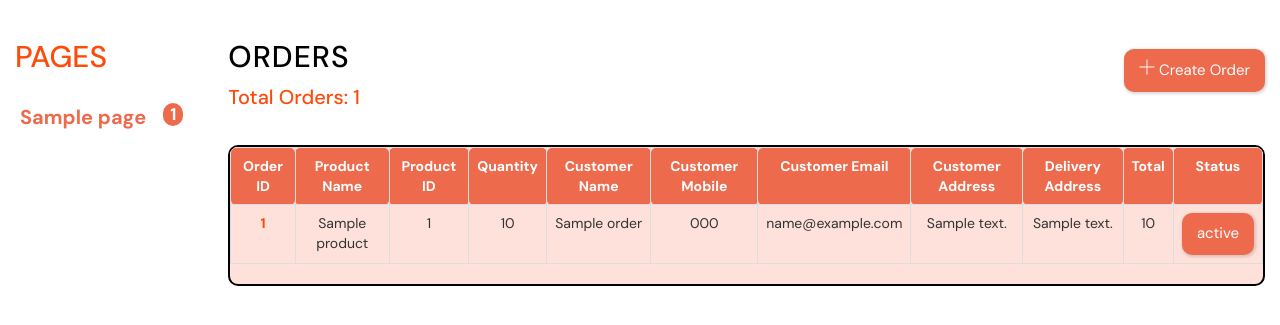
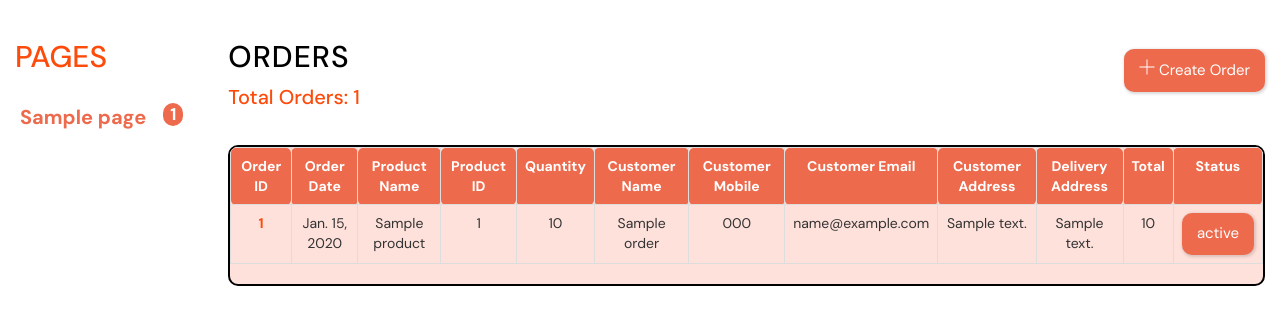
Before and after one commit to asim-anwar/accordapp, a Django app: page / in a window 1280 px wide. Shown: the part 201-526 px from the top of the page. Run offline with Django 3.2, Linux system fonts and the light colour scheme; a user stored in the database is signed in; tables that the repository leaves empty hold one stand-in row (values such as "Sample post"); grey boxes marked "Sample" are stand-in pictures; some libraries are stand-ins or nearby versions.

Commit message:
some more fixes

```diff
--- a/accordappmain/accord/templates/accord/feed_component.html
+++ b/accordappmain/accord/templates/accord/feed_component.html
@@ -105,6 +105,7 @@
     <table class="table table-hover table-bordered" style="background-color: #ffe1db;">
         <tr>
             <th>Order ID</th>
+            <th>Order Date</th>
             <th>Product Name</th>
             {#            <th>Product Details</th>#}
             <th>Product ID</th>
@@ -127,6 +128,9 @@
 
                     <span><a href="update_order/{{ order.id }}" id="order_details">{{ order.order_id }}</a></span>
 
+                </td>
+                <td>
+                    {{ order.created_date.date }}
                 </td>
                 <td>
                     {{ order.product.product_name }}
--- a/accordappmain/accord/views.py
+++ b/accordappmain/accord/views.py
@@ -347,7 +347,7 @@ def create_task(request):
             task.created_date = datetime.datetime.now()
             task.assign_date = datetime.datetime.now()
             task.assigned_to = User.objects.get(username=request.POST.get('assigned_to'))
-            # task.preorder = int(request.POST.get('price')) * (30 / 100)
+            task.status = 1
             task.task_id = 'TSK' + str(random.randint(10000, 99999))
             task.save()
         else:
```
